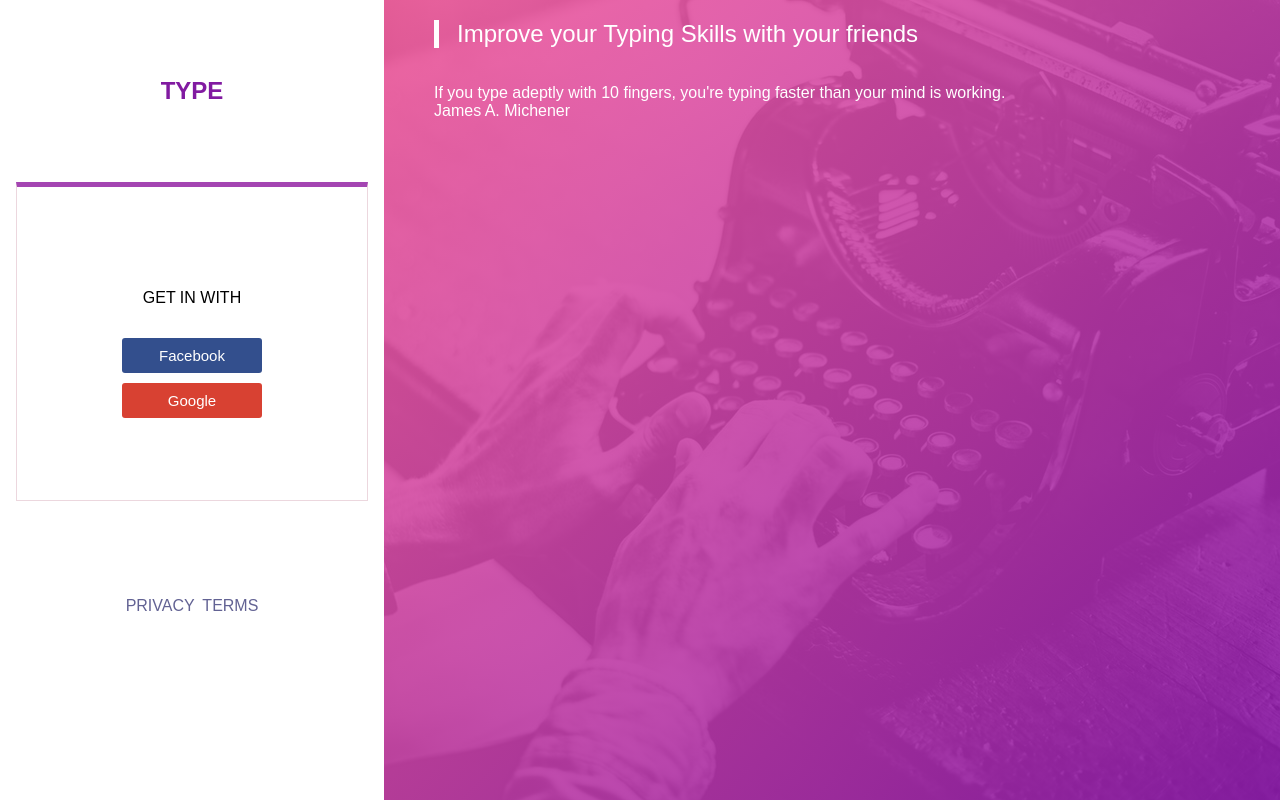
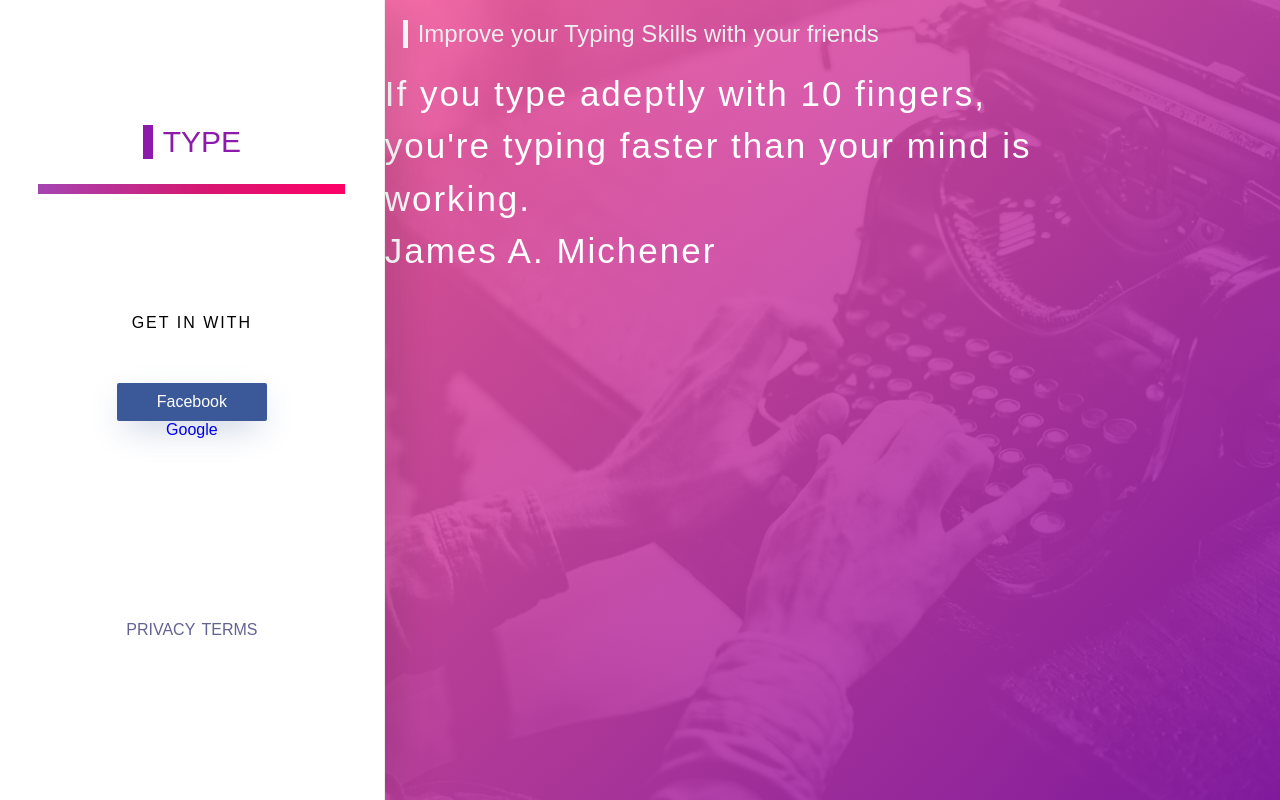
Before and after one commit to chingu-voyage6/Geckos-Team-11, a React (Create React App) app in the folder wpm/: page / in a window 1280 px wide. Built offline with nearby package versions, Linux system fonts and the light colour scheme.

Commit message:
made changes to landing page

```diff
--- a/wpm/src/App.css
+++ b/wpm/src/App.css
@@ -11,74 +11,169 @@
 /* ::::: Desktop Screens ::::: */
 @media(min-width: 1200px){
   /* ::::: LANDING PAGE ::::: */
+
   #main-home{
+    width: 100%;
+    height: 100vh;
     display: flex;
   }
+
   #login-section{
     width:30%;
+    border-right: 1px solid #eee;
+    -webkit-box-shadow: 24px 0px 33px -7px rgba(0,0,0,0.1);
+    box-shadow: 24px 0px 33px -7px rgba(0,0,0,0.1);
+    position: relative;
+    display: flex;
     text-align: center;
-    position: relative;
+     align-items: center;
+     flex-direction: column;
   }
-  #login-section h1{
-    color:#811aa1;
-    margin: 20% 0;
+
+  .landingLogo {
+    margin-top: 100px;
   }
+
+  .landingLogo h1{
+    font-family: 'Work Sans', sans-serif;
+    font-weight: 300;
+    font-size: 30px;
+    color: rgb(140,27,171);
+    border-left: 10px solid rgb(140,27,171);
+    padding-left: 10px;
+  }
+
   #login-options{
-    margin: auto;
-    width: 350px;
-    padding: 20% 0;
-    border-top:5px solid#a445b2;
-    border-right: 1px solid #ecd7de;
-    border-bottom: 1px solid #ecd7de;
-    border-left: 1px solid #ecd7de;
+    margin-top: 100px;
+    width: 80%;
+    height: 350px;
+  -webkit-box-shadow: 0px 20px 34px -4px rgba(0,0,0,0.05);
+            box-shadow: 0px 20px 34px -4px rgba(0,0,0,0.05);
+    border: 1px solid #eee;
+    -webkit-transition: all ease-in-out 200ms;
+    -o-transition: all ease-in-out 200ms;
+    transition: all ease-in-out 200ms;
+  }
 
+  #login-options:hover{
+    transform: translateY(-2px);
+    box-shadow: 0px 20px 34px -4px rgba(0, 0, 0, 0.10);
   }
-  .padding-ten{
-    padding: 10px 0;
-  }
-  .homepage-btn{
-    width: 140px;
-    height: 35px;
-    font-size: 15px;
-    font-weight: lighter;
+
+  .loginSocial{
+
+  height: 100%;
+    -ms-flex-pack: center;
+        justify-content: center;
+    -ms-flex-align: center;
+        align-items: center;
+    display: -ms-flexbox;
+    display: flex;
+    align-items: center;
+    -ms-flex-direction: column;
+      flex-direction: column;
+  position: relative;
+}
+.loginSocial p{
+    font-family: 'Work Sans', sans-serif;
+    font-weight: 300;
+    text-transform: uppercase;
+    letter-spacing: 2px;
+
+}
+.loginButtons{
+    display: -moz-flex;
+    display: -ms-flex;
+    display: -o-flex;
+    display: -ms-flexbox;
+    display: flex;
+    -ms-flex-direction: column;
+        flex-direction: column;
+    text-align: center;
+    margin-top: 20px;
+}
+.loginButtons a{
+    padding: 10px 40px;
+    margin-top: 15px;
+    text-decoration: none;
+    font-family: 'Work Sans', sans-serif;
+    font-weight: 300;
+}
+.fb-btn{
+    background: #3b5998;
     color: #fff;
-    border-radius: 3px;
-    margin: 5px 100px;
-    border-style: none;
-  }
-  #facebook-btn{
-    background-color:#334f8d;
-  }
-  #google-btn{
-    background-color:#d84132;
-  }
-  button:focus{
-    outline: 0;
-  }
+    border-radius: 2px;
+    -webkit-box-shadow: 0px 12px 35px -9px rgba(59,89,152,.4);
+            box-shadow: 0px 12px 35px -9px rgba(59,89,152,.4);
+}
+.go-btn{
+    background: #dd4b39;
+    color: #fff;
+    border-radius: 2px;
+    -webkit-box-shadow: 0px 12px 35px -9px rgba(221,75,57,1);
+            box-shadow: 0px 12px 35px -9px rgba(221,75,57,1);
+    -webkit-transition: all 100ms ease-in-out;
+    -o-transition: all 100ms ease-in-out;
+    transition: all 100ms ease-in-out;
+}
+.go-btn:hover{
+    -webkit-transform: translateY(0.5px);
+        -ms-transform: translateY(0.5px);
+            transform: translateY(0.5px);
+    -webkit-box-shadow: 0px 12px 35px -9px rgba(221,75,57,0.4);
+            box-shadow: 0px 12px 35px -9px rgba(221,75,57,0.4);
+    opacity: 0.8;
+
+}
+.fb-btn:hover{
+    -webkit-transform: translateY(0.5px);
+        -ms-transform: translateY(0.5px);
+            transform: translateY(0.5px);
+    -webkit-box-shadow: 0px 12px 35px -9px rgba(59,89,152,0.4);
+            box-shadow: 0px 12px 35px -9px rgba(59,89,152,0.4);
+    opacity: 0.8;
+
+}
   #home-article{
     width:70%;
-    height: 100%;
-    position: absolute;
+    background-image: linear-gradient(135deg, rgba(247, 97, 161, 0.9) 0%, rgba(140, 27, 171, 0.9) 100%),url('./assets/typewriter.jpeg');
+    background-repeat: no-repeat;
+    /*background: none center/cover #f2f2f2;*/
+    background-size: cover;
+    display: cover;
+    justify-content: center;
+    align-items: center;
+    font-family: 'Work Sans', sans-serif;
+    flex-direction: column;
+
+    /*position: absolute;
     left: 30%;
     color: white;
     background-image: linear-gradient(135deg, rgba(247, 97, 161, 0.9) 0%, rgba(140, 27, 171, 0.9) 100%),url('./assets/typewriter.jpeg');
     background-position: center;
     font-weight: 300;
-    text-align: center;
+    text-align: center;*/
   }
   #home-article h2{
+    float: left;
+    font-weight: 300;
+    color: #eee;
+    width: 80%;
     border-left: 5px solid white;
-    padding-left: 18px;
-    margin-left: 50px;
-    font-weight: 300;
-    float: left;
+    padding-left: 10px;
+    margin-left: 18px;
   }
   #home-article p{
-    margin-left: 50px;
-    float: left;
+    width: 80%;
+    font-size: 35px;
+    color: #fff;
+    letter-spacing: 2px;
+    line-height: 1.5;
+    font-weight: 300;
+    text-shadow: -2px 1px rgba(black, 0.1);
   }
   #home-article span{
-    float:left;
+    font-weight: 400;
   }
   #home-footer{
     margin-top: 25%;
--- a/wpm/src/components/Landingpage.js
+++ b/wpm/src/components/Landingpage.js
@@ -1,19 +1,30 @@
 import React, { Component } from 'react';
+import '../App.css';
 
   class Landingpage extends Component{
     render(){
       return(
         <main id='main-home'>
           <section id='login-section'>
-            <h1>TYPE</h1>
+            <div className="landingLogo">
+              <h1>TYPE</h1>
+            </div>
             <div id='login-options'>
-              <p className='padding-ten'>GET IN WITH</p>
-              <button id='facebook-btn' className='homepage-btn'>Facebook</button>
-              <button id='google-btn' className='homepage-btn'>Google</button>
-            </div>
+              <div className="topBar">
+                <div className="bartop"></div>
+                <div className="blurbar"></div>
+              </div>
+              <div className= 'loginSocial'>
+                <p>GET IN WITH</p>
+                <div className='loginButtons'>
+                  <a className='fb-btn' href="/homepage">Facebook</a>
+                  <a className='go-btn' href="/homepage">Google</a>
+                </div>
+              </div>
             <div id='home-footer'>
               <a href='/privacy'>PRIVACY</a>
               <a href='/privacy'>TERMS</a>
+            </div>
             </div>
           </section>
           <article id='home-article'>
```
Also changed, not shown: 1 other file (tests, documents, lock files or other folders).
